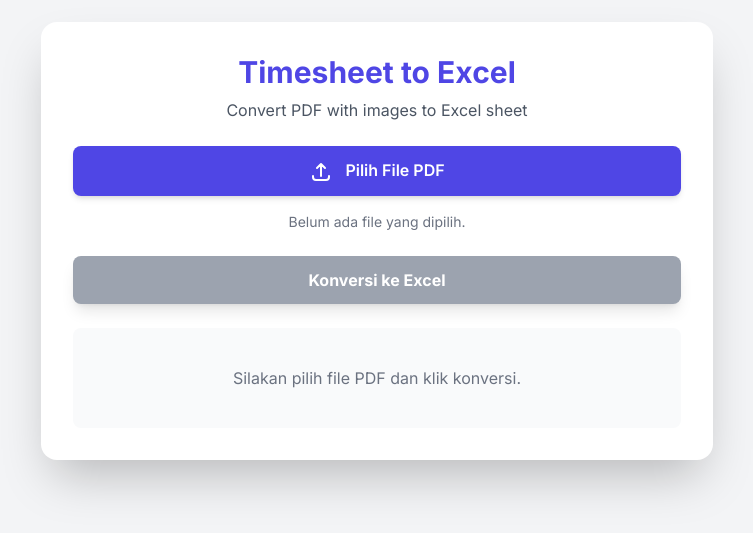
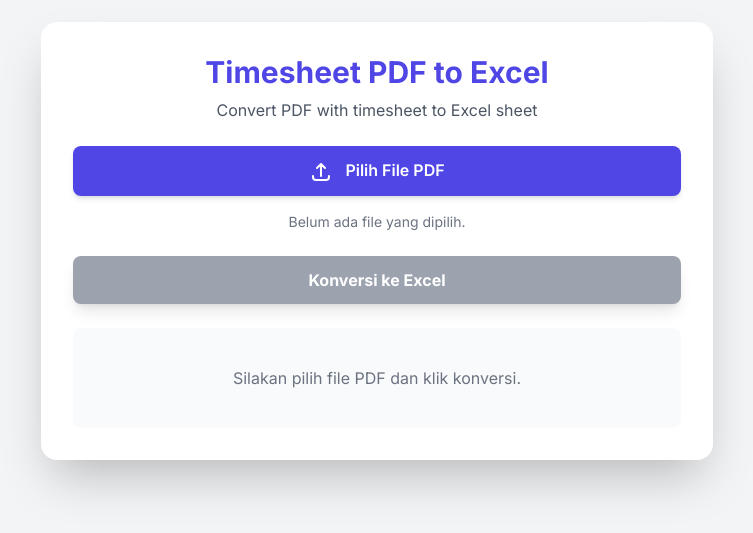
Before and after one commit to Fatihur/timesheet, a plain HTML site: page index.html in a window 1280 px wide. Shown: the part 159-692 px from the top of the page, without its empty margins (263-1016 px from the left). Drawn offline with nearby package versions, Linux system fonts and the light colour scheme; a script that the page names is missing.

Commit message:
Update title and headings for clarity in Timesheet PDF to Excel converter

```diff
--- a/index.html
+++ b/index.html
@@ -3,7 +3,7 @@
 <head>
     <meta charset="UTF-8">
     <meta name="viewport" content="width=device-width, initial-scale=1.0">
-    <title>Timesheet to Excel</title>
+    <title>Konverter PDF (Gambar) ke Excel dengan OCR</title>
 
     <!-- Menggunakan Tailwind CSS untuk styling yang modern -->
     <script src="https://cdn.tailwindcss.com"></script>
@@ -39,8 +39,8 @@
 
     <div class="w-full max-w-2xl bg-white dark:bg-gray-800 rounded-2xl shadow-2xl p-8 space-y-6">
         <div class="text-center">
-            <h1 class="text-3xl font-bold text-indigo-600 dark:text-indigo-400">Timesheet to Excel</h1>
-            <p class="text-gray-600 dark:text-gray-400 mt-2">Convert PDF with images to Excel sheet</p>
+            <h1 class="text-3xl font-bold text-indigo-600 dark:text-indigo-400">Timesheet PDF to Excel</h1>
+            <p class="text-gray-600 dark:text-gray-400 mt-2">Convert PDF with timesheet to Excel sheet</p>
         </div>
 
         <!-- Area Input File -->
@@ -191,6 +191,7 @@
 
             ATURAN KETAT:
             - **Format Waktu:** Untuk kolom yang berisi waktu (seperti 'Time In', 'Time Out'), format nilainya sebagai "HH:MM". Contoh: '0800' menjadi "08:00", '1730' menjadi "17:30". Jika waktu tidak ada, gunakan string kosong.
+            - **Isi Sel Kosong:** Jika dalam satu baris, kolom waktu (Time In/Out) kosong, periksa kolom aktivitas di baris tersebut. Jika aktivitasnya "Sakit", isi sel waktu yang kosong dengan "S". Jika "Field Break", isi dengan "FB". Jika "Izin", isi dengan "I". Lakukan hal yang sama untuk keterangan sejenis lainnya.
             - **JANGAN SERTAKAN** logo perusahaan atau nama perusahaan dari kop surat. Hanya ekstrak 5 bidang data yang diminta di atas.
             - **JANGAN SERTAKAN** kolom "Remarks" dan "Sign" (atau kolom sejenis untuk tanda tangan/catatan) dari tabel.
             - **JANGAN SERTAKAN** seluruh bagian footer (misalnya "Prepared by", "Approved by", dan area tanda tangan di bawah tabel).
```
